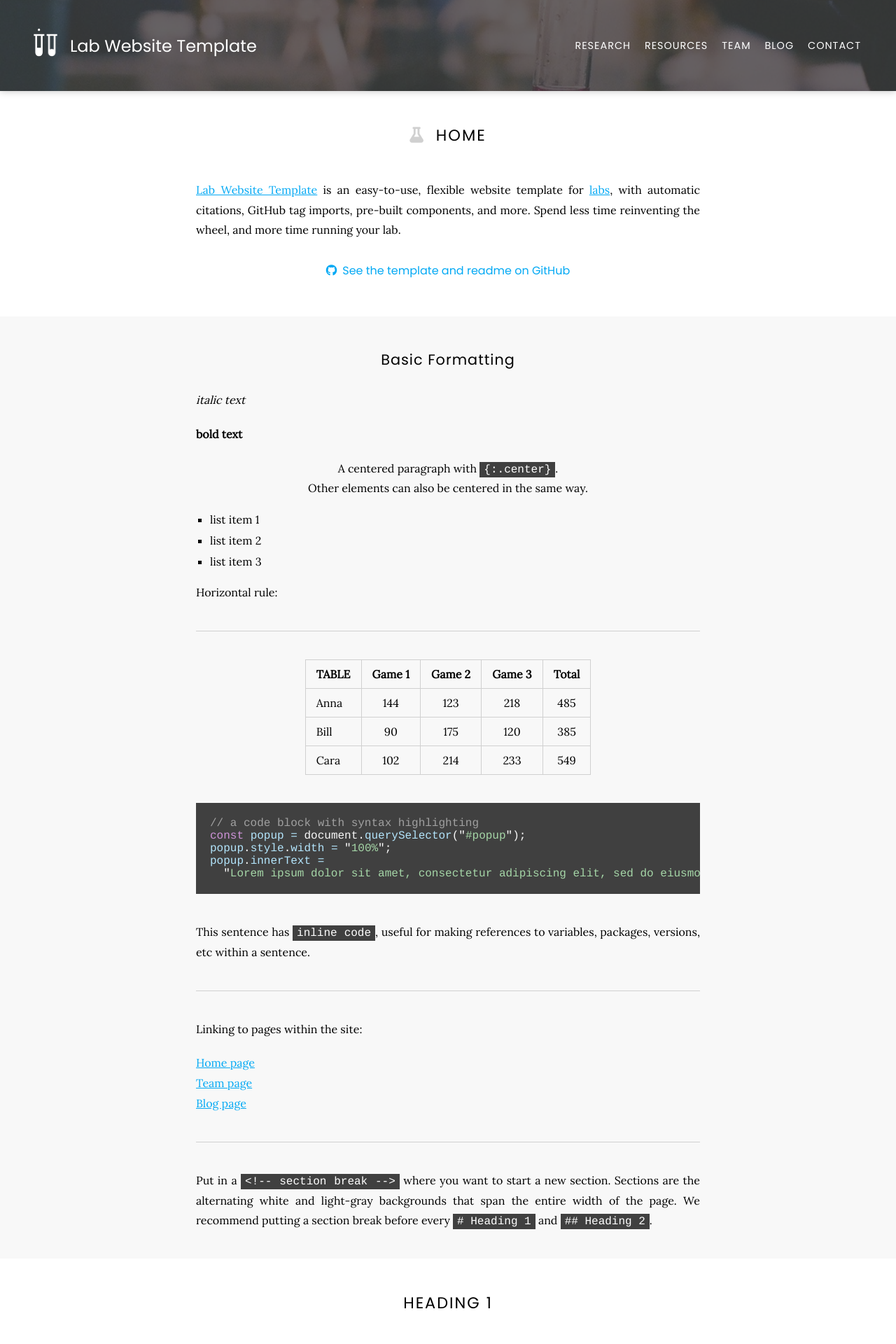
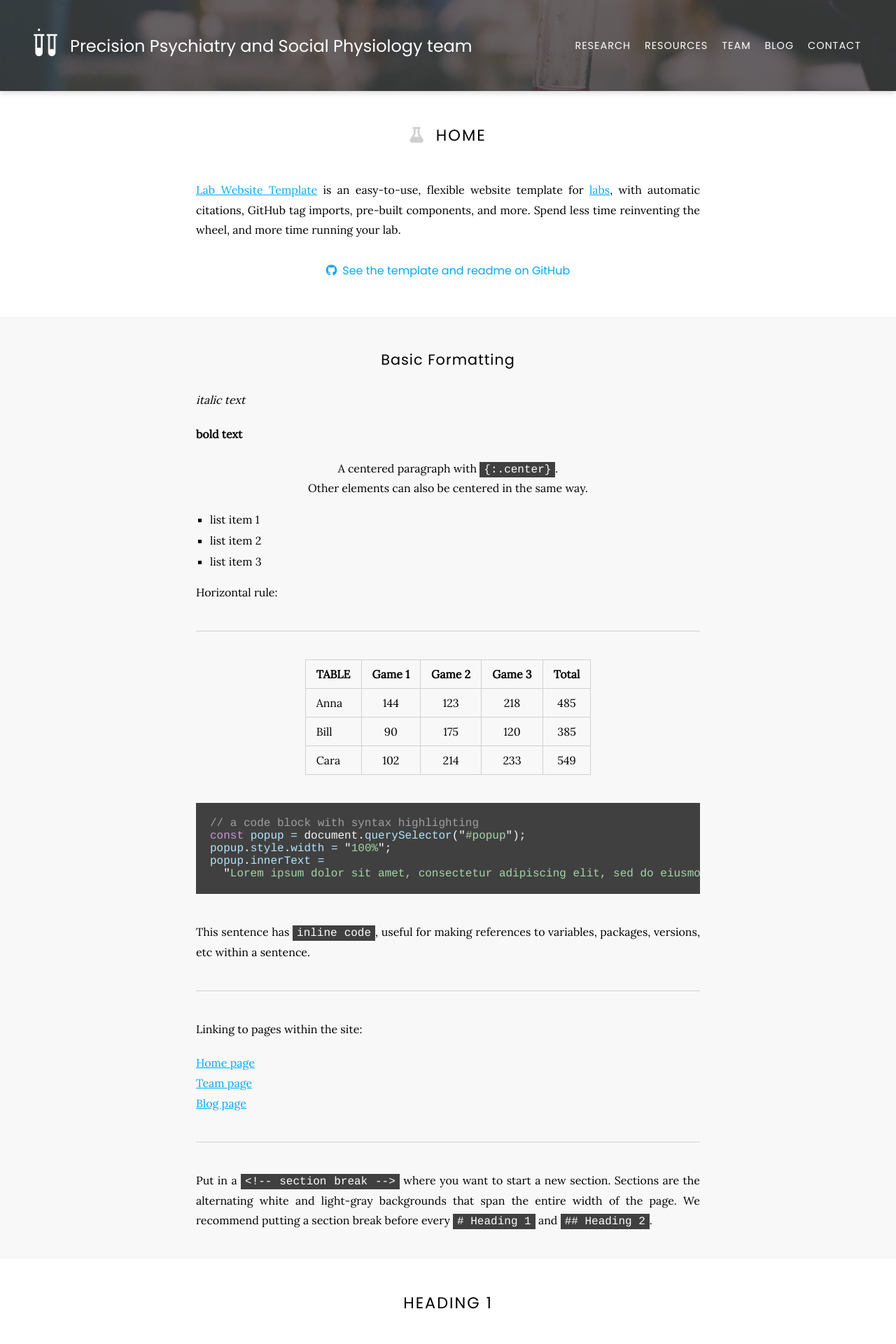
Before and after one commit to ppsp-team/ppsp-website, a Jekyll site: the page built from index.md, in a window 1280 px wide. Shown: the top 1920 px of the page at 70% size. Built offline with Jekyll 4.4.1, drawn with Linux system fonts in a browser that asks for light colours; nearby versions of some CDN libraries.

Commit message:
Update _config.yml

```diff
--- a/_config.yml
+++ b/_config.yml
@@ -1,17 +1,17 @@
 # https://jekyllrb.com/docs/configuration/
 
 # site-wide variables
-title: Lab Website Template # title of site, used in tab name and elsewhere
-email: jane.smith@gmail.com # default email
-google: Jane Smith # default name to search on Google Scholar
-github: fakelab # default GitHub user/org, without the @
-twitter: faketwitterhandle # default Twitter handle, without the @
-instagram: fakeinstagramhandle # default Instagram handle, without the @
-youtube: fakeyoutubechannel # default YouTube channel handle
+title: Precision Psychiatry and Social Physiology team # title of site, used in tab name and elsewhere
+email: contact@ppsp.team # default email
+google: Guillaume Dumas # default name to search on Google Scholar
+github: ppsp-team # default GitHub user/org, without the @
+twitter: ppsp-team # default Twitter handle, without the @
+#instagram: fakeinstagramhandle # default Instagram handle, without the @
+#youtube: fakeyoutubechannel # default YouTube channel handle
 
 # base directory where site is hosted
 # set to "" if hosting at a custom domain, eg yoursite.com
-baseurl: /lab-website-template
+baseurl: www.ppsp.team
 
 # default front matter parameters for markdown files
 # defaults can be overridden on a particular page, eg:
```
